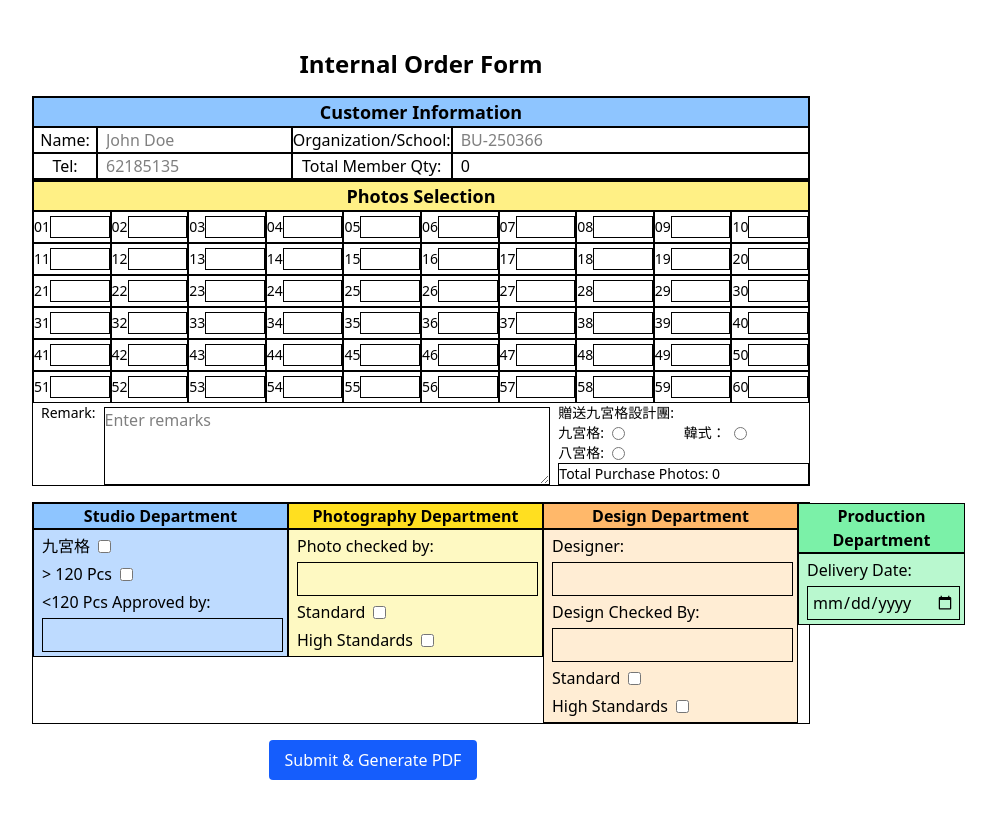
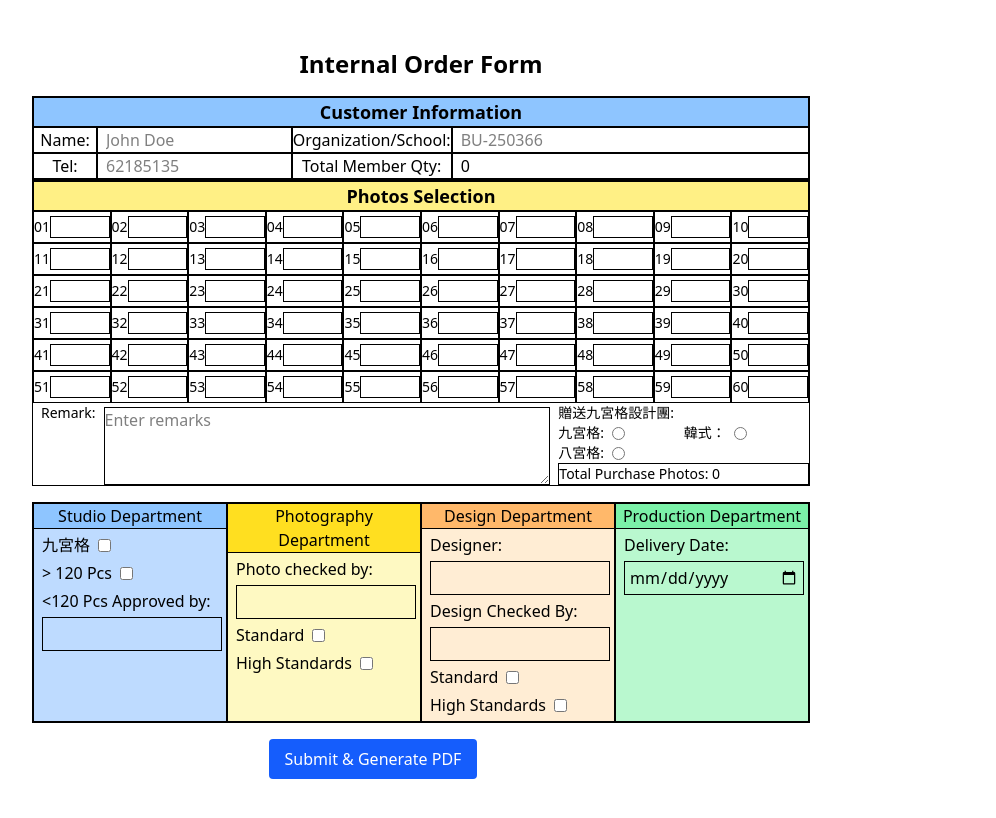
Before and after one commit to SikYinSun/ReactToPDF, a React (Vite) app in the folder frontend/: page / in a window 1280 px wide. Shown: the top 818 px of the page, without its empty margins (267-1263 px from the left). Built offline with nearby package versions, Linux system fonts and the light colour scheme.

Commit message:
fixing the size of div box

```diff
--- a/frontend/src/components/Department/DesignDepartmentForm.tsx
+++ b/frontend/src/components/Department/DesignDepartmentForm.tsx
@@ -7,9 +7,9 @@ interface Props {
 
 function DesignDepartmentForm({formData, setFormData} : Props) {
   return (
-    <div>
-      <h2 className="text-md font-semibold border border-black bg-orange-300">Design Department</h2>
-      <div className="flex flex-col gap-1 p-1 pl-2 bg-orange-100 border border-black">
+    <div className="flex flex-col border border-black">
+      <h2 className="text-md border-b border-black bg-orange-300">Design Department</h2>
+      <div className="h-full flex flex-col gap-1 p-1 pl-2 bg-orange-100">
         <label className="flex items-center gap-2">
           Designer:
         </label>
--- a/frontend/src/components/Department/PhotographyDepartmentForm.tsx
+++ b/frontend/src/components/Department/PhotographyDepartmentForm.tsx
@@ -7,9 +7,9 @@ interface Props {
 
 function PhotographyDepartmentForm({formData, setFormData} : Props) {
   return (
-    <div>
-      <h2 className="text-md font-semibold border border-black bg-yellow-300">Photography Department</h2>
-      <div className="flex flex-col pl-2 gap-1 p-1 bg-yellow-100 border border-black">
+    <div className="flex flex-col border border-black">
+      <h2 className="text-md border-b border-black bg-yellow-300">Photography Department</h2>
+      <div className="h-full flex flex-col pl-2 gap-1 p-1 bg-yellow-100">
         <label className="flex items-center gap-2">
           Photo checked by:
         </label>
--- a/frontend/src/components/Department/ProdcutionDepartmentForm.tsx
+++ b/frontend/src/components/Department/ProdcutionDepartmentForm.tsx
@@ -7,9 +7,9 @@ interface Props {
 
 function ProductionDepartmentForm({formData, setFormData} : Props) {
   return (
-    <div>
-      <h2 className="text-md font-semibold border border-black bg-green-300">Production Department</h2>
-      <div className="flex flex-col pl-2 gap-1 p-1 bg-green-200 border border-black">
+    <div className="flex flex-col border border-black">
+      <h2 className="text-md border-b border-black bg-green-300">Production Department</h2>
+      <div className="h-full flex flex-col pl-2 gap-1 p-1 bg-green-200">
         <label className="flex items-center gap-2">
           Delivery Date:
         </label>
--- a/frontend/src/components/Department/StudioDepartmentForm.tsx
+++ b/frontend/src/components/Department/StudioDepartmentForm.tsx
@@ -7,9 +7,9 @@ interface Props {
 
 function StudioDepartmentForm({formData, setFormData} : Props) {
   return (
-    <div>
-      <h2 className="text-md font-semibold border border-black bg-blue-300">Studio Department</h2>
-      <div className="flex flex-col pl-2 gap-1 p-1 bg-blue-200 border border-black">
+    <div className="flex flex-col border border-black">
+      <h2 className="text-md border-b border-black bg-blue-300">Studio Department</h2>
+      <div className="h-full flex flex-col pl-2 gap-1 p-1 bg-blue-200">
         <label className="flex items-center gap-2">
           九宮格
           <input
--- a/frontend/src/components/DepartmentForm.tsx
+++ b/frontend/src/components/DepartmentForm.tsx
@@ -1,35 +1,45 @@
-import type { DepartmentData, StudioDepartment, PhotographyDepartment, DesignDepartment, ProductionDepartment} from '../type';
-import StudioDepartmentForm from './Department/StudioDepartmentForm';
-import PhotographyDepartmentForm from './Department/PhotographyDepartmentForm';
-import DesignDepartmentForm from './Department/DesignDepartmentForm';
-import ProductionDepartmentForm from './Department/ProdcutionDepartmentForm';
+import type {
+  DepartmentData,
+  StudioDepartment,
+  PhotographyDepartment,
+  DesignDepartment,
+  ProductionDepartment,
+} from "../type";
+
+import StudioDepartmentForm from "./Department/StudioDepartmentForm";
+import PhotographyDepartmentForm from "./Department/PhotographyDepartmentForm";
+import DesignDepartmentForm from "./Department/DesignDepartmentForm";
+import ProductionDepartmentForm from "./Department/ProdcutionDepartmentForm";
 
 interface Props {
   formData: DepartmentData;
   setFormData: (data: Partial<DepartmentData>) => void;
 }
 
-function DepartmentForm({ formData, setFormData } : Props) {
+function DepartmentForm({ formData, setFormData }: Props) {
   return (
-    <div className='flex border border-black'>
+    <div className="grid grid-cols-4 border border-black">
       <StudioDepartmentForm
         formData={formData.studio}
         setFormData={(data: Partial<StudioDepartment>) =>
           setFormData({ studio: { ...formData.studio, ...data } })
         }
       />
+
       <PhotographyDepartmentForm
         formData={formData.photograph}
         setFormData={(data: Partial<PhotographyDepartment>) =>
           setFormData({ photograph: { ...formData.photograph, ...data } })
         }
       />
+
       <DesignDepartmentForm
         formData={formData.design}
         setFormData={(data: Partial<DesignDepartment>) =>
           setFormData({ design: { ...formData.design, ...data } })
         }
       />
+
       <ProductionDepartmentForm
         formData={formData.product}
         setFormData={(data: Partial<ProductionDepartment>) =>
@@ -37,7 +47,7 @@ function DepartmentForm({ formData, setFormData } : Props) {
         }
       />
     </div>
-  )
+  );
 }
 
 export default DepartmentForm;
```
Lines whose indentation alone changed are shown as unchanged.
